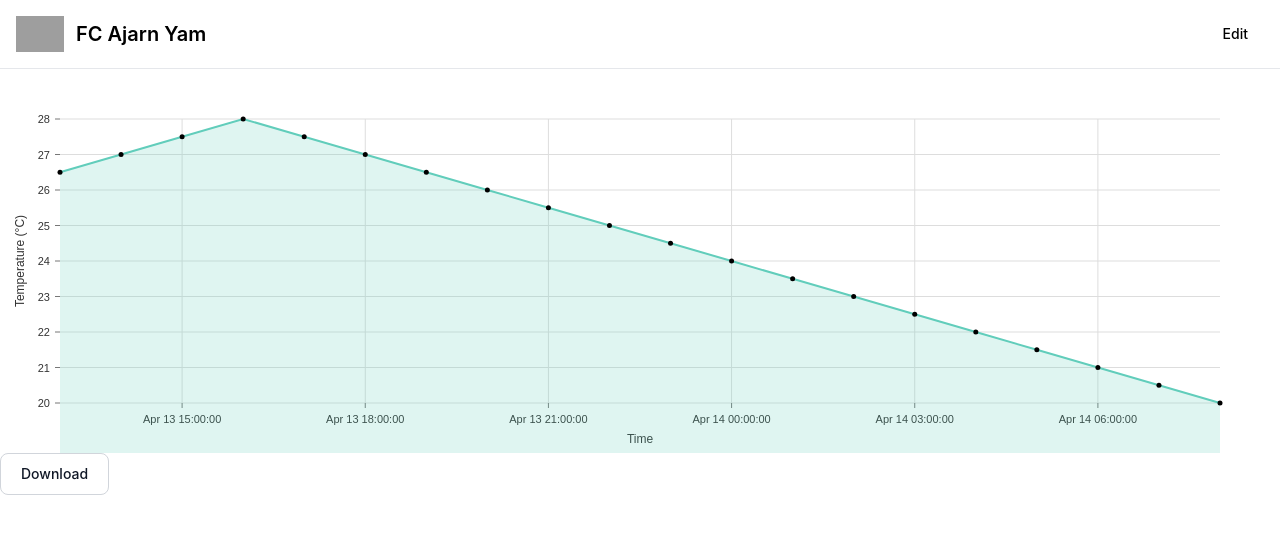
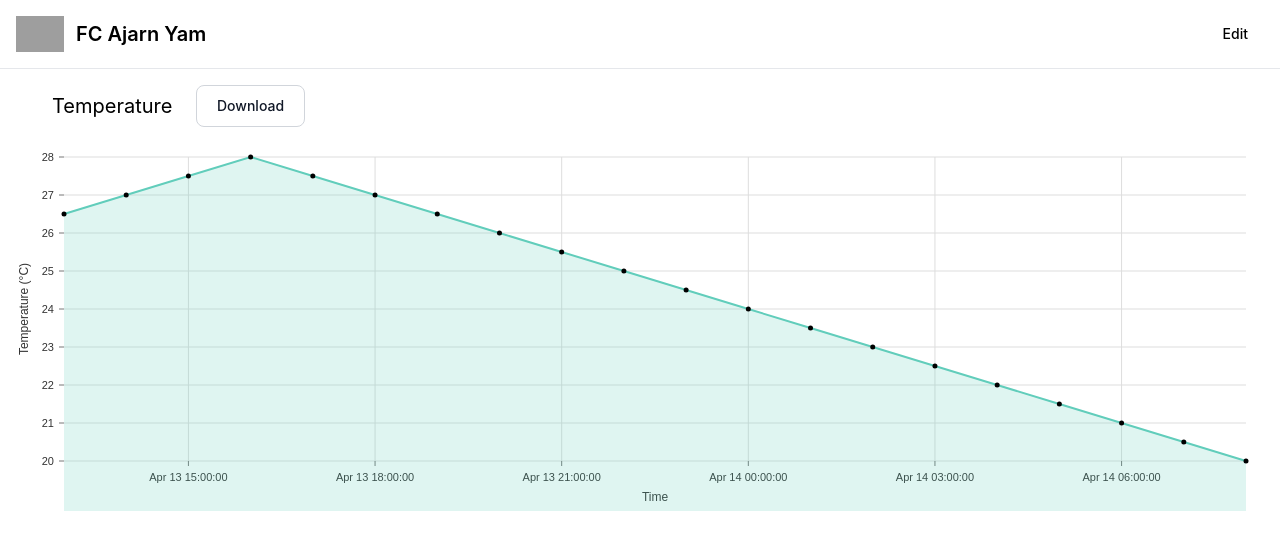
Before and after one commit to pineylilly/final-embedded-lab, a React (Create React App) app in the folder frontend/: page / in a window 1280 px wide. Shown: the top 550 px of the page. Built offline with nearby package versions, Linux system fonts and the light colour scheme; grey boxes are pictures that could not be loaded.

Commit message:
fix: temperature heading, set to center

```diff
--- a/frontend/src/App.css
+++ b/frontend/src/App.css
@@ -3,5 +3,5 @@
 @tailwind utilities;
 
 .normal-button {
-  @apply text-gray-900 bg-white border border-gray-300 focus:outline-none hover:bg-gray-100 focus:ring-4 focus:ring-gray-200 font-medium rounded-lg text-sm px-5 py-2.5 mr-2 mb-2 dark:bg-gray-800 dark:text-white dark:border-gray-600 dark:hover:bg-gray-700 dark:hover:border-gray-600 dark:focus:ring-gray-700
+  @apply text-gray-900 bg-white border border-gray-300 focus:outline-none hover:bg-gray-100 focus:ring-4 focus:ring-gray-200 font-medium rounded-lg text-sm px-5 py-2.5 dark:bg-gray-800 dark:text-white dark:border-gray-600 dark:hover:bg-gray-700 dark:hover:border-gray-600 dark:focus:ring-gray-700
 }
--- a/frontend/src/components/Home/Graph/TemperatureGraph.tsx
+++ b/frontend/src/components/Home/Graph/TemperatureGraph.tsx
@@ -16,11 +16,18 @@ function TemperatureGraph() {
     }
 
     return (
-        <>
+        <div className="px-1 py-4">
+            <div className="flex flex-row pl-12 items-center">
+                <div className="w-36 h-max">
+                    <h2 className="text-xl align-middle">Temperature</h2>
+                </div>
+
+                <button className='normal-button' onClick={handleCaptureClick}>Download</button>
+            </div>
             <div className="h-96" id="temperature-graph">
                 <ResponsiveLine
                     data={temperatureSampleData}
-                    margin={{ top: 50, right: 60, bottom: 50, left: 60 }}
+                    margin={{ top: 30, right: 30, bottom: 50, left: 60 }}
                     xScale={{
                         type: "time",
                         format: "%Y-%m-%dT%H:%M:%SZ",
@@ -65,8 +72,8 @@ function TemperatureGraph() {
                     legends={[]}
                 />
             </div>
-            <button className='normal-button' onClick={handleCaptureClick}>Download</button>
-        </>
+
+        </div>
 
     )
 }
```
